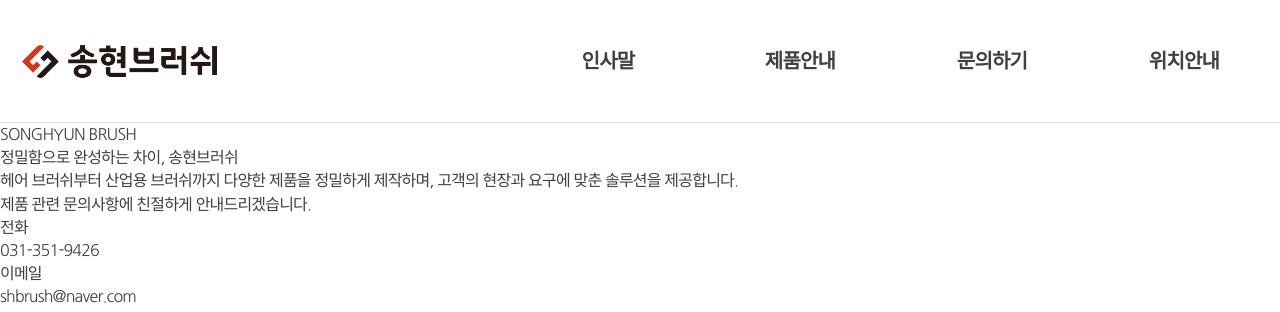
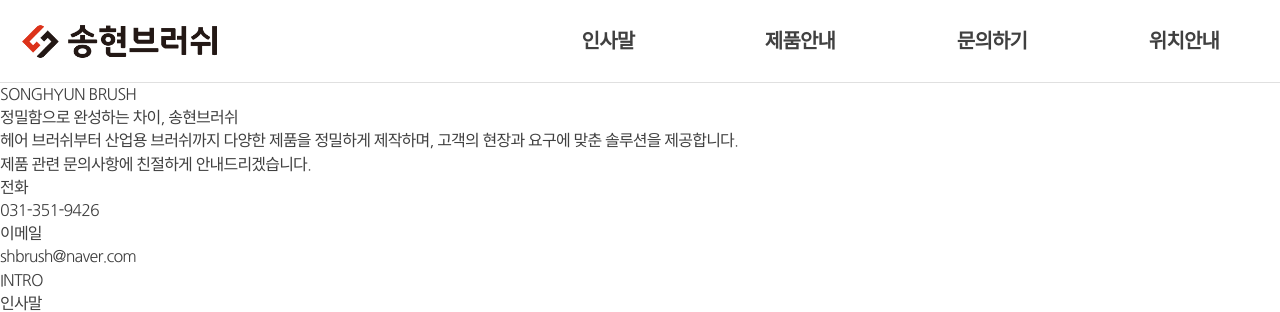
Before and after one commit to shbrush/shbrush, a PHP site: page / in a window 1280 px wide. Shown: the top 312 px of the page. Run offline with PHP 8.4, Linux system fonts and the light colour scheme; some libraries are stand-ins or nearby versions.

Commit message:
Update layout.css

```diff
--- a/css/layout.css
+++ b/css/layout.css
@@ -1,5 +1,5 @@
 /*top*/
-.top {display:flex; align-items:center; justify-content:flex-start; flex-wrap:wrap; padding:20px 0; border-bottom:1px solid #e0e0e0;}
+.top {display:flex; align-items:center; justify-content:flex-start; flex-wrap:wrap; border-bottom:1px solid #e0e0e0;}
 .top .logo {width:min(40%, 240px); padding:20px;}
 .top ul {width:100%; display:flex; align-items:center; border-top:1px solid #e0e0e0;}
 .top ul li {font-weight:800; flex:1; display:flex; align-items:center; justify-content:center; text-align:center; padding:20px 0;}
```
